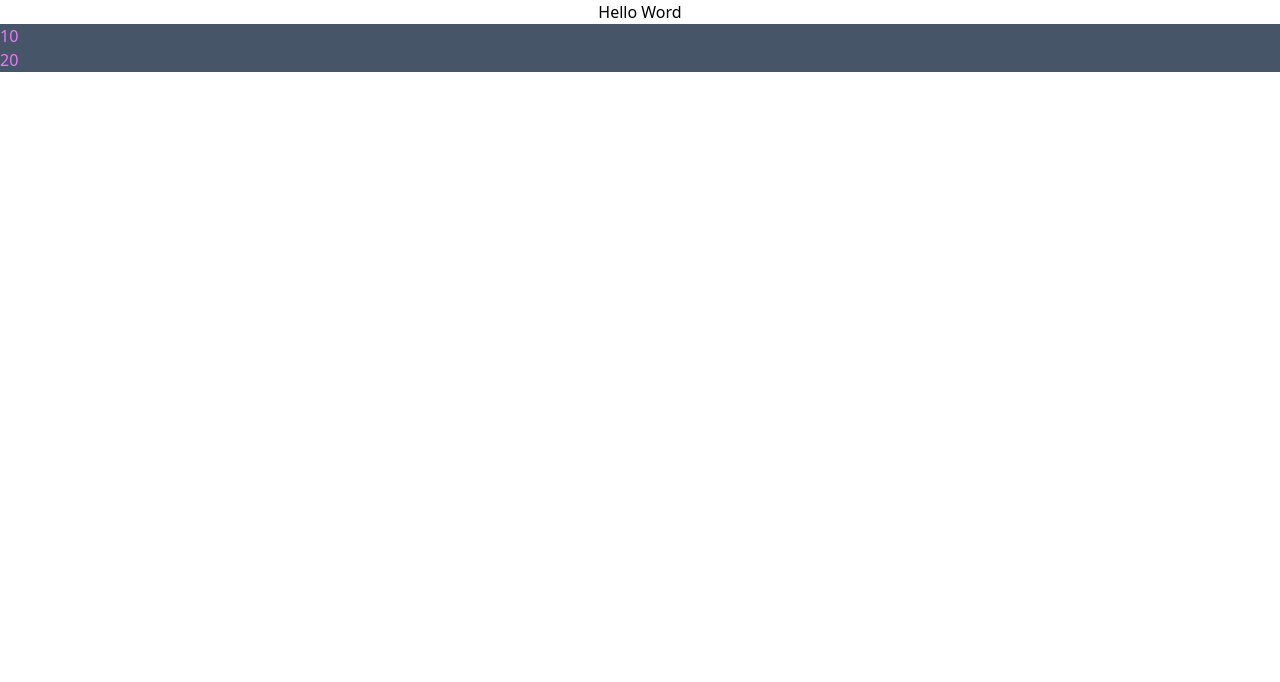
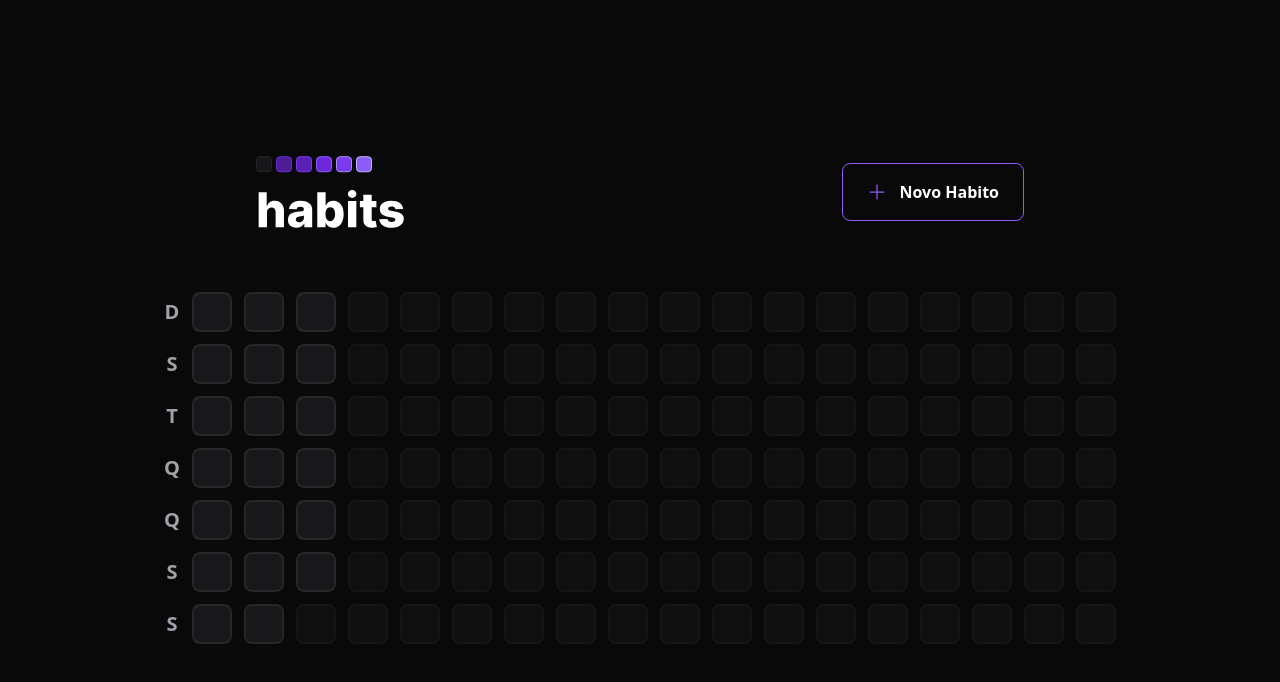
Before and after one commit to salvatoreDeploy/inteface-habit, a React (Vite) app: page / in a window 1280 px wide. Shown: the top 682 px of the page. Built offline with nearby package versions, Linux system fonts and the light colour scheme.

Commit message:
feat: Header, SummaryTable e HabitDay

```diff
--- a/index.html
+++ b/index.html
@@ -6,7 +6,7 @@
     <meta name="viewport" content="width=device-width, initial-scale=1.0" />
     <title>Habit</title>
   </head>
-  <body>
+  <body class="bg-background text-white">
     <div id="root"></div>
     <script type="module" src="/src/main.tsx"></script>
   </body>
--- a/package.json
+++ b/package.json
@@ -9,6 +9,8 @@
     "preview": "vite preview"
   },
   "dependencies": {
+    "dayjs": "^1.11.7",
+    "phosphor-react": "^1.4.1",
     "react": "^18.2.0",
     "react-dom": "^18.2.0"
   },
--- a/src/App.tsx
+++ b/src/App.tsx
@@ -1,15 +1,15 @@
-import { Habit } from "./components/Habit";
+import { Header } from "./components/Header";
+import { SummaryTable } from "./components/SummaryTable";
 import "./styles/global.css";
 
 function App() {
   return (
-    <>
-      <h1 className="flex justify-center">Hello Word</h1>
-      <div className="bg-slate-600 text-fuchsia-400">
-        <Habit info={10} />
-        <Habit info={20} />
+    <div className="w-screen h-screen flex justify-center items-center">
+      <div className="w-full max-w-5xl px-6 flex flex-col gap-16">
+        <Header />
+        <SummaryTable />
       </div>
-    </>
+    </div>
   );
 }
 export default App;
--- a/src/components/Habit.tsx
+++ /dev/null
@@ -1,7 +0,0 @@
-interface HabitProps {
-  info: number;
-}
-
-export function Habit(props: HabitProps) {
-  return <p>{props.info}</p>;
-}
--- /dev/null
+++ b/src/components/HabitDay.tsx
@@ -0,0 +1,5 @@
+export function HabitDay() {
+  return (
+    <div className="w-10 h-10 bg-zinc-900 border-2 border-zinc-800 rounded-lg"></div>
+  );
+}
--- /dev/null
+++ b/src/components/Header.tsx
@@ -0,0 +1,17 @@
+import LogoImage from "../assets/Logo.svg";
+import { Plus } from "phosphor-react";
+
+export function Header() {
+  return (
+    <div className="w-full max-w-3xl mx-auto flex items-center justify-between">
+      <img src={LogoImage} alt="Habits" />
+      <button
+        type="button"
+        className="border border-violet-500 font-semibold rounded-lg px-6 py-4 flex items-center gap-3 hover:border-violet-300"
+      >
+        <Plus size={20} className="text-violet-500" />
+        Novo Habito
+      </button>
+    </div>
+  );
+}
--- /dev/null
+++ b/src/components/SummaryTable.tsx
@@ -0,0 +1,43 @@
+import { generateDatesFromYearBeginning } from "../utils/generateDatesFromYearBeginning";
+import { HabitDay } from "./HabitDay";
+
+const weekDays = ["D", "S", "T", "Q", "Q", "S", "S"];
+
+const summaryDates = generateDatesFromYearBeginning();
+
+const minimumSummaryDatesSize = 18 * 7; // 18 weeks
+const amountOfDaysToFill = minimumSummaryDatesSize - summaryDates.length;
+
+export function SummaryTable() {
+  return (
+    <div className="w-full flex">
+      <div className="grid grid-rows-7 grid-flow-row gap-3">
+        {weekDays.map((weekDay, index) => {
+          return (
+            <div
+              key={`${weekDay}-${index}`}
+              className="text-zinc-400 text-xl h-10 w-10 font-bold flex items-center justify-center"
+            >
+              {weekDay}
+            </div>
+          );
+        })}
+      </div>
+      <div className="grid grid-rows-7 grid-flow-col gap-3">
+        {summaryDates.map((date) => {
+          return <HabitDay key={date.toString()} />;
+        })}
+
+        {amountOfDaysToFill > 0 &&
+          Array.from({ length: amountOfDaysToFill }).map((_, i) => {
+            return (
+              <div
+                key={i}
+                className="w-10 h-10 bg-zinc-900 border-2 border-zinc-800 rounded-lg opacity-40 cursor-not-allowed"
+              />
+            );
+          })}
+      </div>
+    </div>
+  );
+}
--- /dev/null
+++ b/src/utils/generateDatesFromYearBeginning.ts
@@ -0,0 +1,18 @@
+import dayjs from "dayjs";
+
+export function generateDatesFromYearBeginning() {
+  const firstDayOfTheYear = dayjs().startOf("year");
+
+  const today = new Date();
+
+  const dates = [];
+
+  let compareDate = firstDayOfTheYear;
+
+  while (compareDate.isBefore(today)) {
+    dates.push(compareDate.toDate());
+    compareDate = compareDate.add(1, "day");
+  }
+
+  return dates;
+}
--- a/tailwind.config.cjs
+++ b/tailwind.config.cjs
@@ -2,7 +2,14 @@
 module.exports = {
   content: ["./src/**/*.tsx", "./index.html"],
   theme: {
-    extend: {},
+    extend: {
+      colors: {
+        background: "#09090A",
+      },
+      gridTemplateRows: {
+        7: "repeat(7, minmax(0, 1fr))",
+      },
+    },
   },
   plugins: [],
 };
```
Also changed, not shown: src/assets/Logo.svg (added), 1 other file (tests, documents, lock files or other folders).
